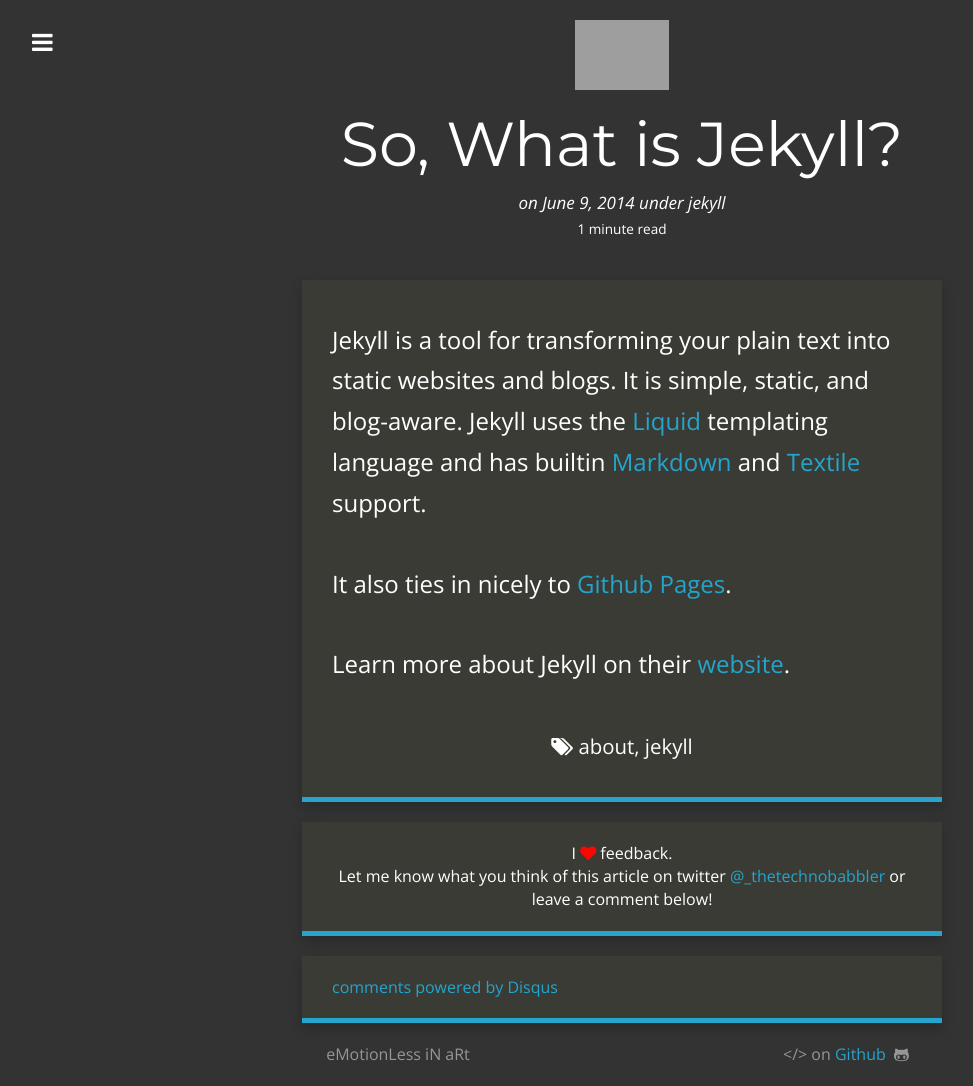
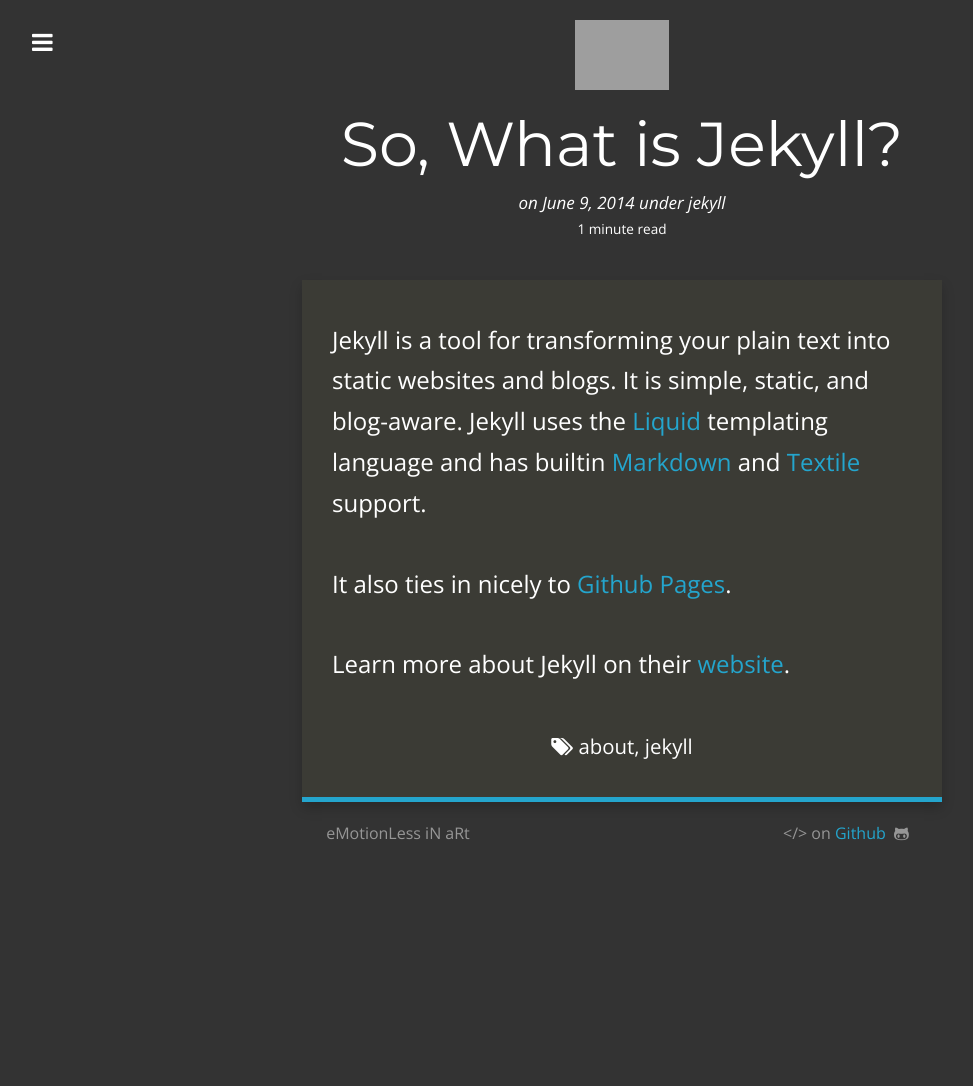
Before and after one commit to gskriptor/gskriptor.github.io, a Jekyll site: the page built from _posts/2014-06-09-so-what-is-jekyll.md, in a window 1280 px wide. Shown: the whole page, without its empty margins (18-991 px from the left). Built offline with Jekyll 4.4.1, drawn with Linux system fonts in a browser that asks for light colours; nearby versions of some CDN libraries; after the commit the page ends 900 px from its top, so only the background shows below that; grey boxes are pictures that could not be loaded.

Commit message:
Update post.html

```diff
--- a/_layouts/post.html
+++ b/_layouts/post.html
@@ -102,32 +102,6 @@
 
       </div>
 
-      {% if site.twitter_username and site.disqus_account %}
-      <div class="content-panel feedback">
-        I <i class="fa fa-heart"></i> feedback.<br />
-        Let me know what you think of this article on twitter <a href="http://www.twitter.com/{{ site.twitter_username }}">@{{ site.twitter_username }}</a> or leave a comment below!
-      </div>
-      {% elsif site.twitter_username %}
-      <div class="content-panel feedback">
-        I <i class="fa fa-heart"></i> feedback.<br />
-        Let me know what you think of this article on twitter <a href="http://www.twitter.com/{{ site.twitter_username }}">@{{ site.twitter_username }}</a>!
-      </div>
-      {% elsif site.disqus_account %}
-      <div class="content-panel feedback">
-        I <i class="fa fa-heart"></i> feedback.<br />
-        Let me know what you think of this article in the comment section below!
-      </div>
-      {% endif %}
-
-      {% if site.disqus_account %}
-      <div class="content-panel comments">
-        <div id="disqus_thread">
-          <noscript>Please enable JavaScript to view the <a href="http://disqus.com/?ref_noscript">comments powered by Disqus.</a></noscript>
-          <a href="http://disqus.com" class="dsq-brlink">comments powered by <span class="logo-disqus">Disqus</span></a>
-        </div>
-      </div>
-      {% endif %}
-
       {% if site.related_posts.length > 0 %}
       <div class="content-panel related clearfix">
         {% for post in site.related_posts limit:1 %}
```
